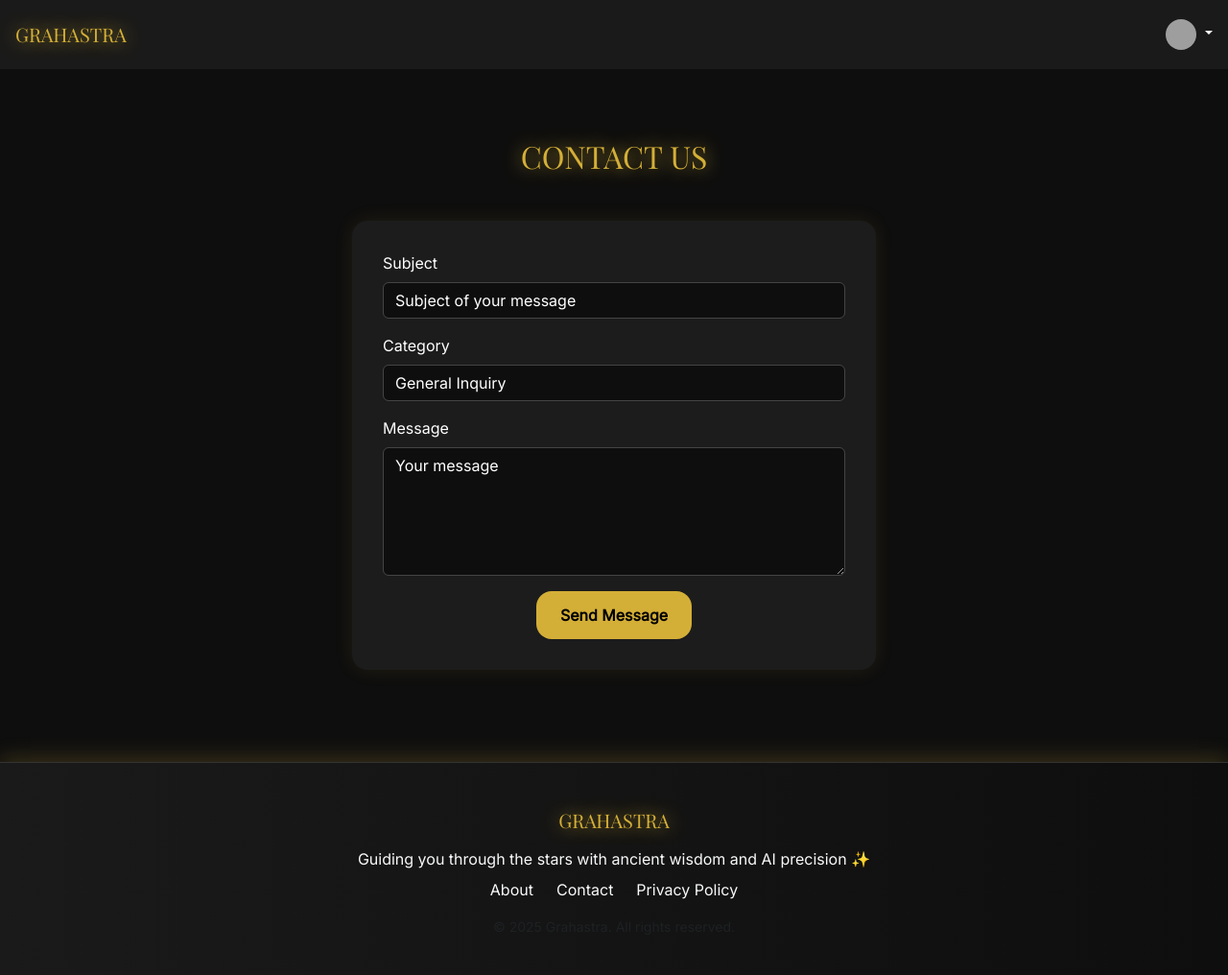
After one commit to nandakumarp-dev/Grahastra, a Django app: page /contact/ in a window 1280 px wide. The commit adds this page. Shown: the whole page at 96% size. Run offline with Django 5.2, Linux system fonts and the light colour scheme; grey boxes are pictures that could not be loaded.

Commit message:
added contact page

```diff
--- a/grahastra/dashboard/urls.py
+++ b/grahastra/dashboard/urls.py
@@ -4,5 +4,6 @@ from . import views
 urlpatterns = [
     path('dashboard/',views.DashboardView.as_view(), name='dashboard_page'),
     path('mychart/',views.MyChartView.as_view(), name='mychart_page'),
+    path('contact/',views.ContactView.as_view(), name='contact_page'),
 
 ]
--- a/grahastra/dashboard/views.py
+++ b/grahastra/dashboard/views.py
@@ -15,3 +15,10 @@ class MyChartView(View):
     def get(self,request,*args,**kwargs):
 
          return render(request,'dashboard/mychart_page.html')
+
+
+class ContactView(View):
+
+    def get(self,request,*args,**kwargs):
+
+         return render(request,'dashboard/contact_page.html')
--- /dev/null
+++ b/grahastra/templates/dashboard/contact_page.html
@@ -0,0 +1,132 @@
+{% load static %}
+
+<!DOCTYPE html>
+<html lang="en">
+<head>
+  <meta charset="UTF-8">
+  <meta name="viewport" content="width=device-width, initial-scale=1.0">
+  <title>Grahastra - Contact Us</title>
+  <link href="https://cdn.jsdelivr.net/npm/bootstrap@5.3.3/dist/css/bootstrap.min.css" rel="stylesheet">
+  <link href="https://fonts.googleapis.com/css2?family=Inter&family=Playfair+Display&display=swap" rel="stylesheet">
+  <style>
+    body {
+      background-color: #0e0e0e;
+      color: #ffffff;
+      font-family: 'Inter', sans-serif;
+    }
+    .brand-text {
+      font-family: 'Playfair Display', serif;
+      text-transform: uppercase;
+      color: #d4af37;
+      text-shadow: 0 0 10px rgba(212, 175, 55, 0.6);
+      animation: glowPulse 2s ease-in-out infinite alternate;
+    }
+    @keyframes glowPulse {
+      from { text-shadow: 0 0 10px rgba(212, 175, 55, 0.6); }
+      to { text-shadow: 0 0 20px rgba(212, 175, 55, 1); }
+    }
+    .form-box {
+      background-color: #1c1c1c;
+      padding: 2rem;
+      border-radius: 1rem;
+      box-shadow: 0 0 20px rgba(212, 175, 55, 0.1);
+    }
+    .form-label, .form-control, .form-control::placeholder {
+      color: #ffffff;
+    }
+    .form-control {
+  color: #ffffff !important;
+      background-color: #0e0e0e;
+      border: 1px solid #444;
+      color: #ffffff;
+      appearance: none;
+      -webkit-appearance: none;
+      -moz-appearance: none;
+      background-image: none;
+    }
+
+    .form-control:focus {
+      background-color: #1a1a1a;
+      border-color: #d4af37;
+      box-shadow: 0 0 5px rgba(212, 175, 55, 0.5);
+    }
+    .btn-gold {
+      background-color: #d4af37;
+      color: #000;
+      font-weight: 600;
+      border-radius: 1rem;
+      padding: 0.75rem 1.5rem;
+      transition: all 0.3s ease-in-out;
+    }
+    .btn-gold:hover {
+      background-color: #bfa133;
+      transform: scale(1.05);
+    }
+  </style>
+</head>
+<body>
+
+<!-- Navbar -->
+<nav class="navbar navbar-expand-lg navbar-dark px-3 py-3" style="background-color: #1a1a1a;">
+  <a href="{% url 'dashboard_page' %}" class="navbar-brand brand-text">Grahastra</a>
+  <div class="ms-auto d-flex align-items-center">
+    <div class="dropdown">
+      <a class="nav-link dropdown-toggle" href="#" data-bs-toggle="dropdown">
+        <img src="https://www.svgrepo.com/show/384674/account-avatar-profile-user-11.svg" width="32" height="32" class="rounded-circle" alt="Profile">
+      </a>
+      <ul class="dropdown-menu dropdown-menu-end bg-dark border-0">
+        <li><a class="dropdown-item text-light" href="/profile">Profile Details</a></li>
+        <li><a class="dropdown-item text-light" href="/logout">Logout</a></li>
+      </ul>
+    </div>
+  </div>
+</nav>
+
+<!-- Contact Form -->
+<div class="container py-5 mt-4">
+  <h2 class="text-center mb-5 brand-text">Contact Us</h2>
+  <div class="row justify-content-center">
+    <div class="col-md-8 col-lg-6">
+      <form class="form-box">
+  <div class="mb-3">
+    <label for="subject" class="form-label">Subject</label>
+    <input type="text" class="form-control" id="subject" placeholder="Subject of your message">
+  </div>
+  <div class="mb-3">
+    <label for="category" class="form-label">Category</label>
+    <select class="form-control" id="category" style="color: #ffffff;">
+  <option style="color: #ffffff; background-color: #1c1c1c;" value="general">General Inquiry</option>
+  <option style="color: #000000;" value="technical">Technical Support</option>
+  <option style="color: #000000;" value="feedback">Feedback</option>
+  <option style="color: #000000;" value="report">Report an Issue</option>
+</select>
+  </div>
+  <div class="mb-3">
+    <label for="message" class="form-label">Message</label>
+    <textarea class="form-control" id="message" rows="5" placeholder="Your message"></textarea>
+  </div>
+  <div class="text-center">
+    <button type="submit" class="btn btn-gold">Send Message</button>
+  </div>
+</form>
+    </div>
+  </div>
+</div>
+
+<!-- Footer -->
+<footer class="text-center text-light pt-5 pb-4 mt-5" style="background: linear-gradient(to right, #1a1a1a, #0e0e0e); border-top: 1px solid #333; box-shadow: 0 -5px 20px rgba(212, 175, 55, 0.2);">
+  <div class="container">
+    <h5 class="mb-3 brand-text">Grahastra</h5>
+    <p class="mb-2">Guiding you through the stars with ancient wisdom and AI precision ✨</p>
+    <div class="d-flex justify-content-center gap-4 mb-3">
+      <a href="/about" class="text-light text-decoration-none">About</a>
+      <a href="/contact" class="text-light text-decoration-none">Contact</a>
+      <a href="/privacy" class="text-light text-decoration-none">Privacy Policy</a>
+    </div>
+    <p class="small text-muted">&copy; 2025 Grahastra. All rights reserved.</p>
+  </div>
+</footer>
+
+<script src="https://cdn.jsdelivr.net/npm/bootstrap@5.3.3/dist/js/bootstrap.bundle.min.js"></script>
+</body>
+</html>
--- a/grahastra/templates/dashboard/dashboard_page.html
+++ b/grahastra/templates/dashboard/dashboard_page.html
@@ -144,7 +144,7 @@
       <div class="col">
         <div class="widget text-center">
           <h5 class="widget-title">Contact</h5>
-          <a href="/contact" class="btn btn-gold">Reach Out</a>
+          <a href="{% url 'contact_page' %}" class="btn btn-gold">Reach Out</a>
         </div>
       </div>
     </div>
```
